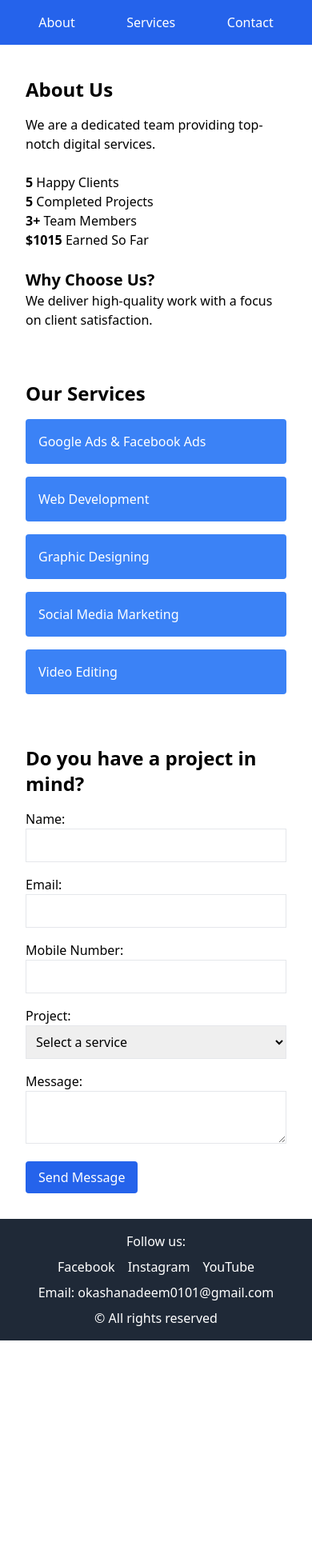
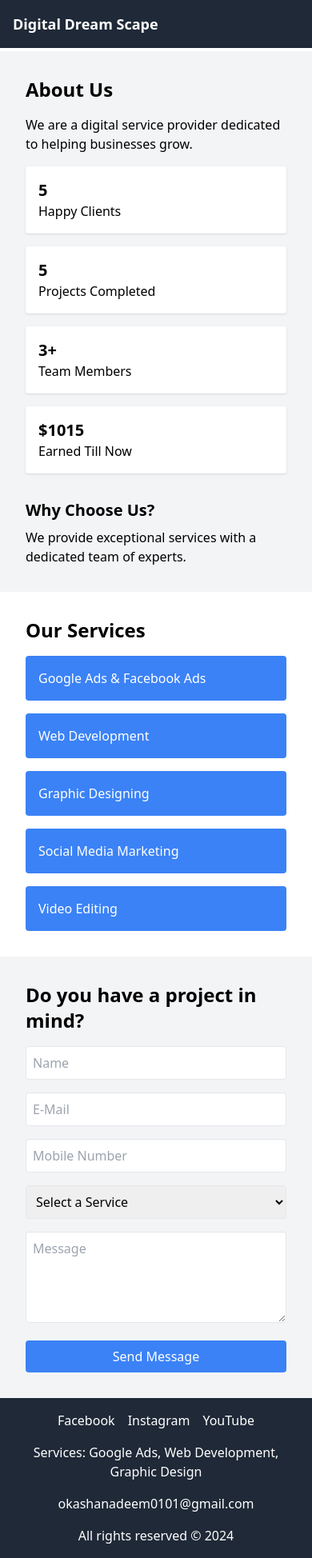
Before and after one commit to Okashanadeem/blue-sky-digitals, a React (Vite) app: page / in a window 390 px wide. Shown: the whole page at 80% size. Before the commit the page ends 1676 px from the top, so only its background shows below. Built offline with nearby package versions, Linux system fonts and the light colour scheme.

Commit message:
adding responsiveness

```diff
--- a/package.json
+++ b/package.json
@@ -10,6 +10,7 @@
     "preview": "vite preview"
   },
   "dependencies": {
+    "@fortawesome/fontawesome-free": "^6.6.0",
     "react": "^18.3.1",
     "react-dom": "^18.3.1",
     "react-router-dom": "^6.26.1"
--- a/src/components/About.jsx
+++ b/src/components/About.jsx
@@ -2,18 +2,34 @@ import React from 'react';
 
 const About = () => {
   return (
-    <section id="about" className="p-8">
-      <h2 className="text-2xl font-bold mb-4">About Us</h2>
-      <p>We are a dedicated team providing top-notch digital services.</p>
-      <div className="mt-6">
-        <p><strong>5</strong> Happy Clients</p>
-        <p><strong>5</strong> Completed Projects</p>
-        <p><strong>3+</strong> Team Members</p>
-        <p><strong>$1015</strong> Earned So Far</p>
-      </div>
-      <div className="mt-6">
-        <h3 className="text-xl font-bold">Why Choose Us?</h3>
-        <p>We deliver high-quality work with a focus on client satisfaction.</p>
+    <section id="about" className="p-8 bg-gray-100">
+      <div className="container mx-auto">
+        <h2 className="text-2xl font-bold mb-4">About Us</h2>
+        <p className="mb-4">
+          We are a digital service provider dedicated to helping businesses grow.
+        </p>
+        <div className="grid grid-cols-1 md:grid-cols-2 lg:grid-cols-4 gap-4">
+          <div className="bg-white p-4 rounded shadow">
+            <h3 className="text-xl font-semibold">5</h3>
+            <p>Happy Clients</p>
+          </div>
+          <div className="bg-white p-4 rounded shadow">
+            <h3 className="text-xl font-semibold">5</h3>
+            <p>Projects Completed</p>
+          </div>
+          <div className="bg-white p-4 rounded shadow">
+            <h3 className="text-xl font-semibold">3+</h3>
+            <p>Team Members</p>
+          </div>
+          <div className="bg-white p-4 rounded shadow">
+            <h3 className="text-xl font-semibold">$1015</h3>
+            <p>Earned Till Now</p>
+          </div>
+        </div>
+        <div className="mt-8">
+          <h3 className="text-xl font-semibold mb-2">Why Choose Us?</h3>
+          <p>We provide exceptional services with a dedicated team of experts.</p>
+        </div>
       </div>
     </section>
   );
--- a/src/components/Contact.jsx
+++ b/src/components/Contact.jsx
@@ -1,90 +1,30 @@
-import React, { useState } from 'react';
+import React from 'react';
 
 const Contact = () => {
-  const [formData, setFormData] = useState({
-    name: '',
-    email: '',
-    phone: '',
-    service: '',
-    message: ''
-  });
-
-  const handleChange = (e) => {
-    setFormData({ ...formData, [e.target.name]: e.target.value });
-  };
-
-  const handleSubmit = (e) => {
-    e.preventDefault();
-    // Handle email sending logic here
-    alert("Message sent!");
-  };
-
   return (
-    <section id="contact" className="p-8">
-      <h2 className="text-2xl font-bold mb-4">Do you have a project in mind?</h2>
-      <form onSubmit={handleSubmit} className="space-y-4">
-        <div>
-          <label>Name:</label>
-          <input
-            type="text"
-            name="name"
-            className="border p-2 w-full"
-            value={formData.name}
-            onChange={handleChange}
-            required
-          />
-        </div>
-        <div>
-          <label>Email:</label>
-          <input
-            type="email"
-            name="email"
-            className="border p-2 w-full"
-            value={formData.email}
-            onChange={handleChange}
-            required
-          />
-        </div>
-        <div>
-          <label>Mobile Number:</label>
-          <input
-            type="text"
-            name="phone"
-            className="border p-2 w-full"
-            value={formData.phone}
-            onChange={handleChange}
-            required
-          />
-        </div>
-        <div>
-          <label>Project:</label>
-          <select
-            name="service"
-            className="border p-2 w-full"
-            value={formData.service}
-            onChange={handleChange}
-            required
-          >
-            <option value="">Select a service</option>
-            <option value="Google Ads & Facebook Ads">Google Ads & Facebook Ads</option>
-            <option value="Web Development">Web Development</option>
-            <option value="Graphic Designing">Graphic Designing</option>
-            <option value="Social Media Marketing">Social Media Marketing</option>
-            <option value="Video Editing">Video Editing</option>
-          </select>
-        </div>
-        <div>
-          <label>Message:</label>
-          <textarea
-            name="message"
-            className="border p-2 w-full"
-            value={formData.message}
-            onChange={handleChange}
-            required
-          />
-        </div>
-        <button type="submit" className="bg-blue-600 text-white py-2 px-4 rounded">Send Message</button>
-      </form>
+    <section id="contact" className="p-8 bg-gray-100">
+      <div className="container mx-auto">
+        <h2 className="text-2xl font-bold mb-4">Do you have a project in mind?</h2>
+        <form action="mailto:okashanadeem0101@gmail.com" method="post" className="space-y-4">
+          <div className="grid grid-cols-1 md:grid-cols-2 gap-4">
+            <input type="text" placeholder="Name" className="p-2 border rounded w-full" />
+            <input type="email" placeholder="E-Mail" className="p-2 border rounded w-full" />
+          </div>
+          <div className="grid grid-cols-1 md:grid-cols-2 gap-4">
+            <input type="text" placeholder="Mobile Number" className="p-2 border rounded w-full" />
+            <select className="p-2 border rounded w-full">
+              <option>Select a Service</option>
+              <option>Google Ads & Facebook Ads</option>
+              <option>Web Development</option>
+              <option>Graphic Designing</option>
+              <option>Social Media Marketing</option>
+              <option>Video Editing</option>
+            </select>
+          </div>
+          <textarea placeholder="Message" className="p-2 border rounded w-full" rows="4"></textarea>
+          <button type="submit" className="bg-blue-500 text-white p-2 rounded w-full hover:bg-blue-700">Send Message</button>
+        </form>
+      </div>
     </section>
   );
 };
--- a/src/components/Footer.jsx
+++ b/src/components/Footer.jsx
@@ -2,16 +2,22 @@ import React from 'react';
 
 const Footer = () => {
   return (
-    <footer className="bg-gray-800 text-white p-4 text-center">
-      <div className="space-y-2">
-        <p>Follow us:</p>
-        <div className="flex justify-center space-x-4">
-          <a href="https://facebook.com" target="_blank" rel="noopener noreferrer">Facebook</a>
-          <a href="https://instagram.com" target="_blank" rel="noopener noreferrer">Instagram</a>
-          <a href="https://youtube.com" target="_blank" rel="noopener noreferrer">YouTube</a>
+    <footer className="bg-gray-800 text-white p-4">
+      <div className="container mx-auto text-center space-y-4">
+        <div className="space-x-4">
+          <a href="https://facebook.com" className="hover:underline">Facebook</a>
+          <a href="https://instagram.com" className="hover:underline">Instagram</a>
+          <a href="https://youtube.com" className="hover:underline">YouTube</a>
         </div>
-        <p>Email: okashanadeem0101@gmail.com</p>
-        <p>&copy; All rights reserved</p>
+        <div className="space-x-4">
+          <span>Services: Google Ads, Web Development, Graphic Design</span>
+        </div>
+        <div>
+          <a href="mailto:okashanadeem0101@gmail.com" className="hover:underline">okashanadeem0101@gmail.com</a>
+        </div>
+        <div>
+          <span>All rights reserved &copy; 2024</span>
+        </div>
       </div>
     </footer>
   );
--- a/src/components/Navbar.jsx
+++ b/src/components/Navbar.jsx
@@ -1,19 +1,64 @@
-import React from 'react';
+import React, { useState } from 'react';
 
 const Navbar = () => {
+  const [isMenuOpen, setIsMenuOpen] = useState(false);
+
+  const toggleMenu = () => {
+    setIsMenuOpen(!isMenuOpen);
+  };
+
   return (
-    <nav className="bg-blue-600 p-4 fixed w-full z-10 top-0">
-      <ul className="flex justify-around text-white">
-        <li>
-          <a href="#about" className="hover:text-gray-300">About</a>
-        </li>
-        <li>
-          <a href="#services" className="hover:text-gray-300">Services</a>
-        </li>
-        <li>
-          <a href="#contact" className="hover:text-gray-300">Contact</a>
-        </li>
-      </ul>
+    <nav className="bg-gray-800 p-4 fixed w-full z-10 top-0">
+      <div className="container mx-auto flex justify-between items-center">
+        <div className="text-white text-lg font-bold">Digital Dream Scape</div>
+
+        {/* Desktop Menu */}
+        <div className="hidden md:flex space-x-4 items-center">
+          <a href="#services" className="text-gray-300 hover:text-white">
+            Services
+          </a>
+          <a href="#about" className="text-gray-300 hover:text-white">
+            About
+          </a>
+          <a href="#contact" className="text-gray-300 hover:text-white">
+            Contact
+          </a>
+          <button onClick={toggleMenu} className="text-gray-300 hover:text-white focus:outline-none md:hidden">
+            <i className="fas fa-bars"></i>
+          </button>
+        </div>
+
+        {/* Mobile Menu Button */}
+        <button onClick={toggleMenu} className="text-gray-300 hover:text-white focus:outline-none md:hidden">
+          <i className="fas fa-bars"></i>
+        </button>
+      </div>
+
+      {/* Mobile Menu Links */}
+      <div className={`md:hidden ${isMenuOpen ? 'block' : 'hidden'}`}>
+        <div className="flex flex-col items-center bg-gray-800 text-white p-4">
+          <a href="#services" className="py-2 text-gray-300 hover:text-white">
+            Services
+          </a>
+          <a href="#about" className="py-2 text-gray-300 hover:text-white">
+            About
+          </a>
+          <a href="#contact" className="py-2 text-gray-300 hover:text-white">
+            Contact
+          </a>
+          <div className="mt-8 flex space-x-4">
+            <a href="https://www.instagram.com" target="_blank" rel="noopener noreferrer" className="text-white">
+              <i className="fab fa-instagram fa-lg"></i>
+            </a>
+            <a href="https://www.facebook.com" target="_blank" rel="noopener noreferrer" className="text-white">
+              <i className="fab fa-facebook fa-lg"></i>
+            </a>
+            <a href="https://www.youtube.com" target="_blank" rel="noopener noreferrer" className="text-white">
+              <i className="fab fa-youtube fa-lg"></i>
+            </a>
+          </div>
+        </div>
+      </div>
     </nav>
   );
 };
--- a/src/components/Services.jsx
+++ b/src/components/Services.jsx
@@ -17,9 +17,10 @@ const Services = () => {
   };
 
   return (
-    <section id="services" className="p-8">
+    <section id="services" className="p-8 bg-white">
+      <div className="container mx-auto">
         <h2 className="text-2xl font-bold mb-4">Our Services</h2>
-      <div className="grid grid-cols-1 md:grid-cols-2 lg:grid-cols-3 gap-4">
+        <div className="grid grid-cols-1 sm:grid-cols-2 lg:grid-cols-3 gap-4">
           {services.map((service, index) => (
             <div
               key={index}
@@ -30,6 +31,7 @@ const Services = () => {
             </div>
           ))}
         </div>
+      </div>
     </section>
   );
 };
```
Also changed, not shown: 2 other files (tests, documents, lock files or other folders). Lines whose indentation alone changed are shown as unchanged.
